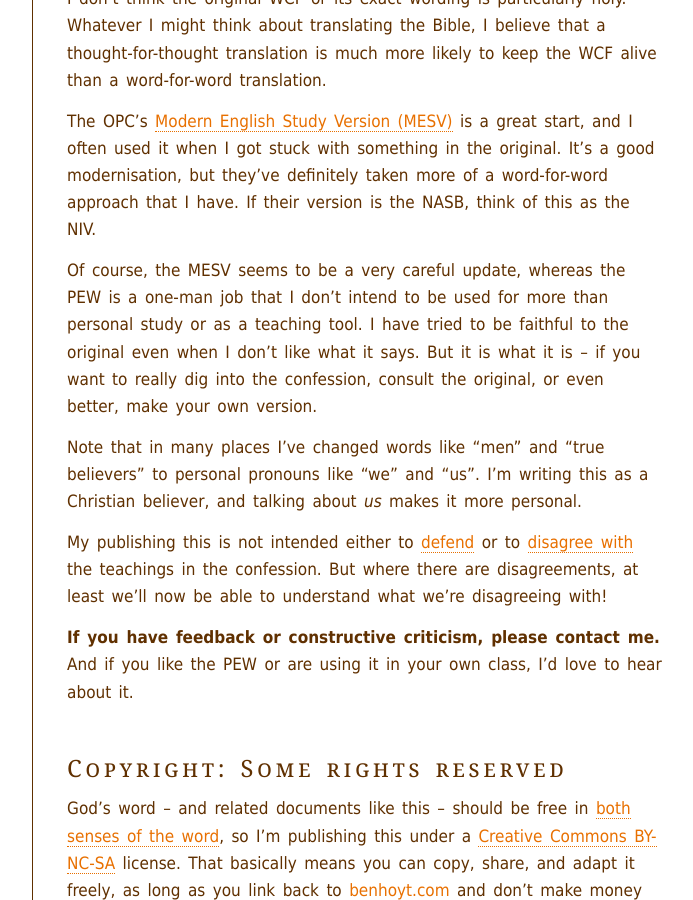
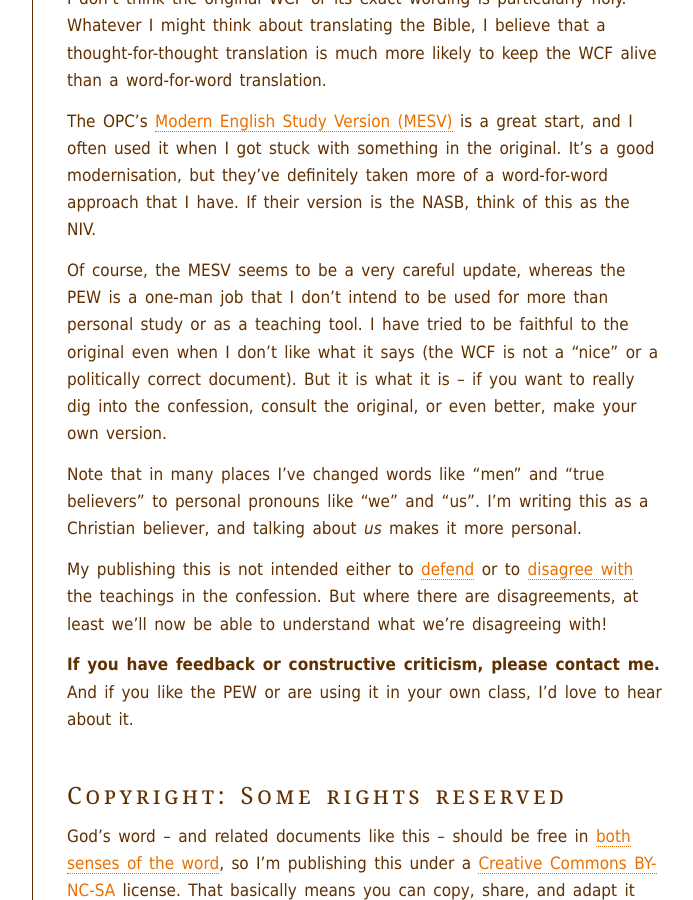
Before and after one commit to benhoyt/benhoyt.github.com, a Jekyll site: the page built from writings-pew.html, in a window 1280 px wide and 900 px high, scrolled down 737 px. Shown: the whole window, without its empty margins (374-1067 px from the left). Built offline with Jekyll 4.4.1, drawn with Linux system fonts in a browser that asks for light colours.

Commit message:
Add note about WCF not being nice or PC.

```diff
--- a/writings-pew.html
+++ b/writings-pew.html
@@ -33,7 +33,7 @@ permalink: /writings/pew/index.html
 
 <p>The OPC’s <a href="http://opc.org/documents/MESV.html">Modern English Study Version (MESV)</a> is a great start, and I often used it when I got stuck with something in the original. It’s a good modernisation, but they’ve definitely taken more of a word-for-word approach that I have. If their version is the NASB, think of this as the NIV.</p>
 
-<p>Of course, the MESV seems to be a very careful update, whereas the PEW is a one-man job that I don’t intend to be used for more than personal study or as a teaching tool. I have tried to be faithful to the original even when I don’t like what it says. But it is what it is – if you want to really dig into the confession, consult the original, or even better, make your own version.</p>
+<p>Of course, the MESV seems to be a very careful update, whereas the PEW is a one-man job that I don’t intend to be used for more than personal study or as a teaching tool. I have tried to be faithful to the original even when I don’t like what it says (the WCF is not a “nice” or a politically correct document). But it is what it is – if you want to really dig into the confession, consult the original, or even better, make your own version.</p>
 
 <p>Note that in many places I’ve changed words like “men” and “true believers” to personal pronouns like “we” and “us”. I’m writing this as a Christian believer, and talking about <i>us</i> makes it more personal.</p>
 
```
